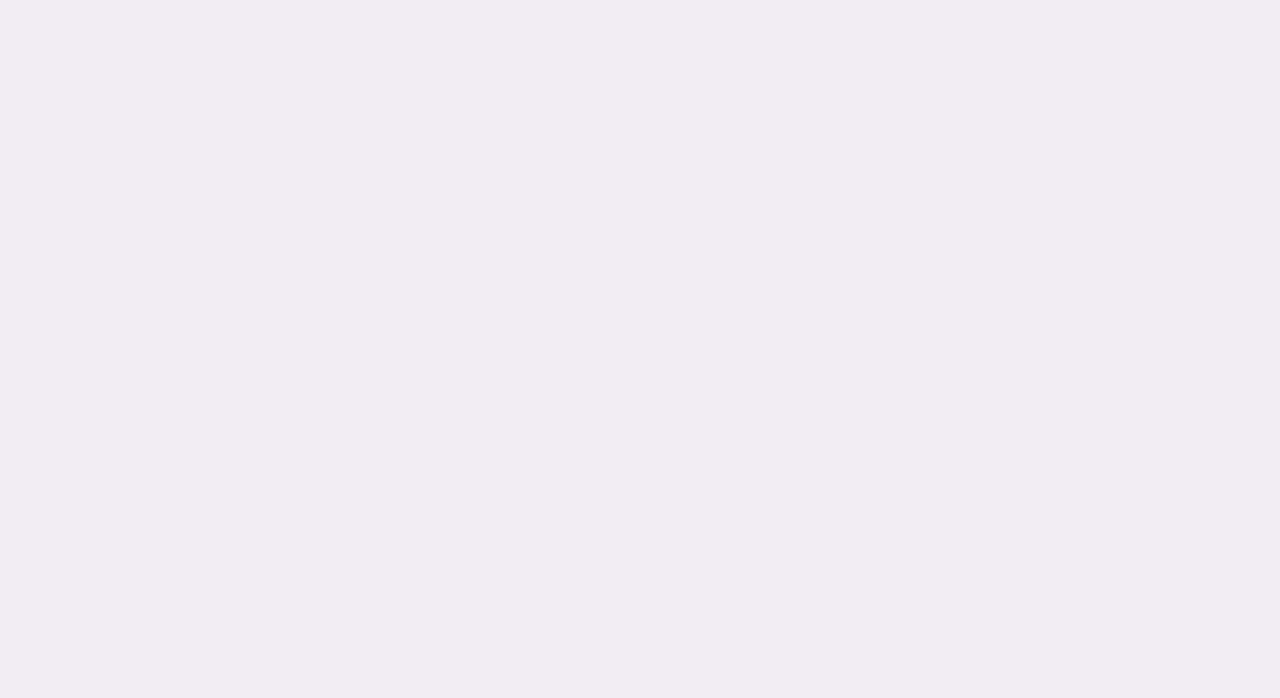
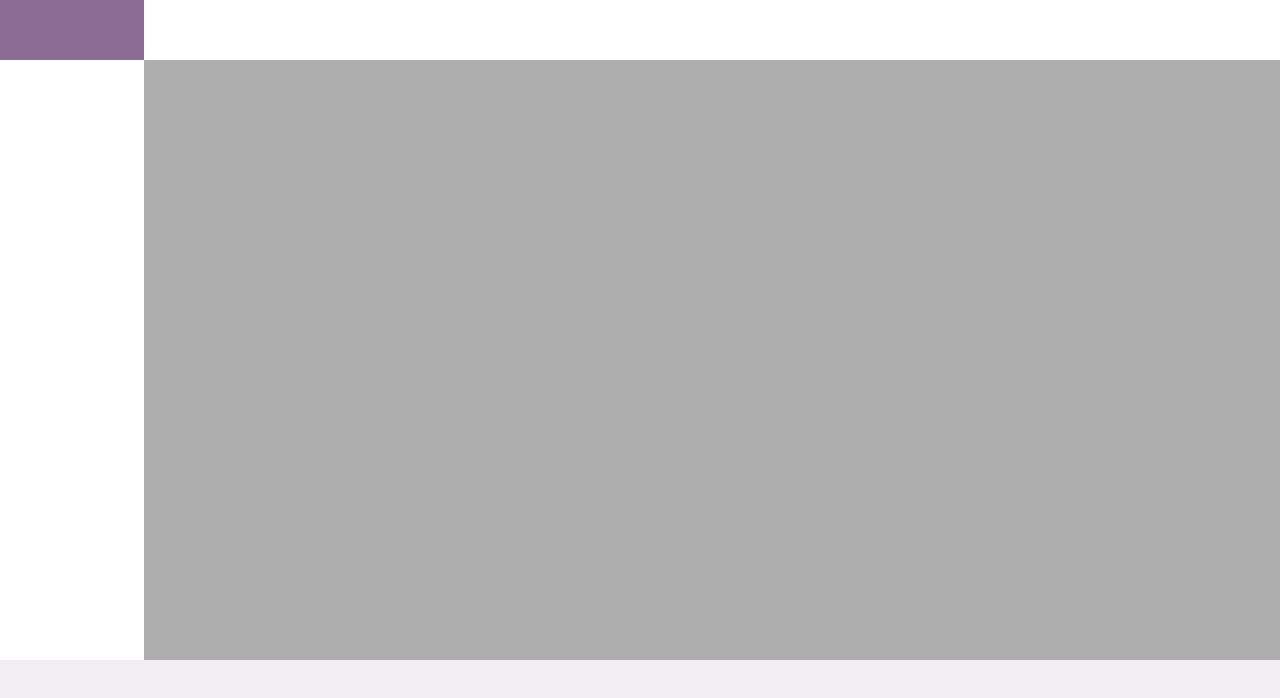
Before and after one commit to paulohloblin/Lab_13, a website: page app/index.html in a window 1280 px wide. Drawn offline with Linux system fonts and the light colour scheme.

Commit message:
19:06 06.10.2019

```diff
--- a/app/css/main.css
+++ /dev/null
@@ -1,3 +0,0 @@
-p {
-  text-align: right;
-  color: #8B0000; }
--- a/app/index.html
+++ b/app/index.html
@@ -2,21 +2,31 @@
 <html>
   <head>
     <meta charset="UTF-8">
-	<link href="css/styles.css" type="text/css" rel="stylesheet">
+	  <link href="css/styles.css" type="text/css" rel="stylesheet">
     <title>Purple</title>
   </head>
   <body>
-      <nav></nav>
-      <nav></nav>
+      <nav class="top">
+        <div class="logo"></div>
+      </nav>
+      <div class="fake"></div>
+      <nav class="left"></nav>
       <main>
+          <section class="three">
+              <section class="sales"></section>
+              <section class="orders"></section>
+              <section class="online"></section>
+          </section>
           <section></section>
           <!--
-              ........
-              ........
-              ........
-              ........
-          -->
+            ........
+            ........
+            ........
+            .......
+        -->
       </main>
+
       <footer></footer>
+      <script src="js/scripts.js"></script>
   </body>
 </html>
--- /dev/null
+++ b/app/js/scripts.js
@@ -0,0 +1,28 @@
+'use strict';
+var html = document.querySelector("html");
+var div = document.querySelector(".logo");
+var nav = document.querySelector(".top");
+var navleft = document.querySelector(".left");
+var main = document.querySelector("main");
+var fake = document.querySelector(".fake");
+
+console.log(navleft);
+console.log(main);
+
+var width = screen.width;
+var height = screen.height;
+var clientwidth = html.clientWidth;
+
+console.log(clientwidth);
+console.log(height);
+
+nav.style.setProperty('--topheight', (height/10) + 'px');
+div.style.setProperty('--topheight', (height/10) + 'px');
+div.style.setProperty('--leftsidewidth', ((width/100)*18) + 'px');
+
+navleft.style.setProperty('--leftsidewidth', ((width/100)*18) + 'px');
+main.style.setProperty('--rightsidewidth', clientwidth - ((width/100)*18) + 'px');
+navleft.style.setProperty('--height', height + 'px');
+main.style.setProperty('--height', height + 'px');
+
+fake.style.setProperty('--topheight', (height/10) + 'px');
--- a/app/scss/main.scss
+++ /dev/null
@@ -1,6 +0,0 @@
-$darkred: #8B0000;
-
-p{
-	text-align: right;
-	color: $darkred;
-}
--- a/app/scss/styles.scss
+++ b/app/scss/styles.scss
@@ -1,30 +1,86 @@
-$test: #000000;
-$body: #f2edf3;
-
-body {
-    background: $body;
+$main: #afaeae;
+$nav: #ffffff;
+:root{
+    --height: 1000px;
+    --topheight: 10%;
+    --leftsidewidth: 18%;
+    --rightsidewidth: 82%;
+}
+body
+{
+    padding: 0;
+    margin: 0;
+    background: #f2edf3;
 }
 
-main{
-
+main {
+    padding: 0%;
+    width: var(--rightsidewidth);
+    height: var(--height);
+    background-color: $main;
+    float:right;
 }
 
-nav.top{
-
+.top {
+    width: 100%;
+    height: var(--topheight);
+    background-color: $nav;
+    position: fixed;
+    clear: both;
+    top: 0px;
+    z-index: 2;
 }
 
-nav.left{
+.logo {
+    width: var(--leftsidewidth);
+    height: var(--topheight);
+    background-color: #8c6e95;
+    position: fixed;
+    left: 0px;
+    top: 0px;
+}
 
+.left {
+    width: var(--leftsidewidth);
+    height: var(--height);
+    float: left;
+    background-color: $nav;
+}
+
+.fake{
+    position: relative;
+    top: 0px;
+    clear: both;
+    width: 100%;
+    height: var(--topheight);
 }
 
 section{
 
 }
 
-div{
+three {
+    margin:20px;
+    width:100px;
+    height: 200px;
+    background-color: #000000;
+}
 
+section.sales {
+    background-color: #ff0000;
+}
+
+section.orders {
+    background-color: #0094ff;
+}
+
+section.online {
+    background-color: #00ff21;
 }
 
 footer{
 
 }
+
+h2{
+}
--- a/gulpfile.js
+++ b/gulpfile.js
@@ -1,5 +1,5 @@
-var gulp = require ('gulp');
-var sass = require ('gulp-sass');
+let gulp = require ('gulp');
+let sass = require ('gulp-sass');
 
 gulp.task('sass', function () {
     return gulp.src('app/scss/**/*.scss')
@@ -10,6 +10,5 @@ gulp.task('sass', function () {
 
 gulp.task('watch', function () {
     gulp.watch('app/scss/**/*.scss', gulp.series('sass'));
-    // для watch в gulp 4.0 + больше нельзя вставлять просто имя функции
     //https://stackoverflow.com/questions/39665773/gulp-error-watch-task-has-to-be-a-function
 })
```
Also changed, not shown: package.json (added, +24 -0 lines), app/css/styles.css, 2 other files.
